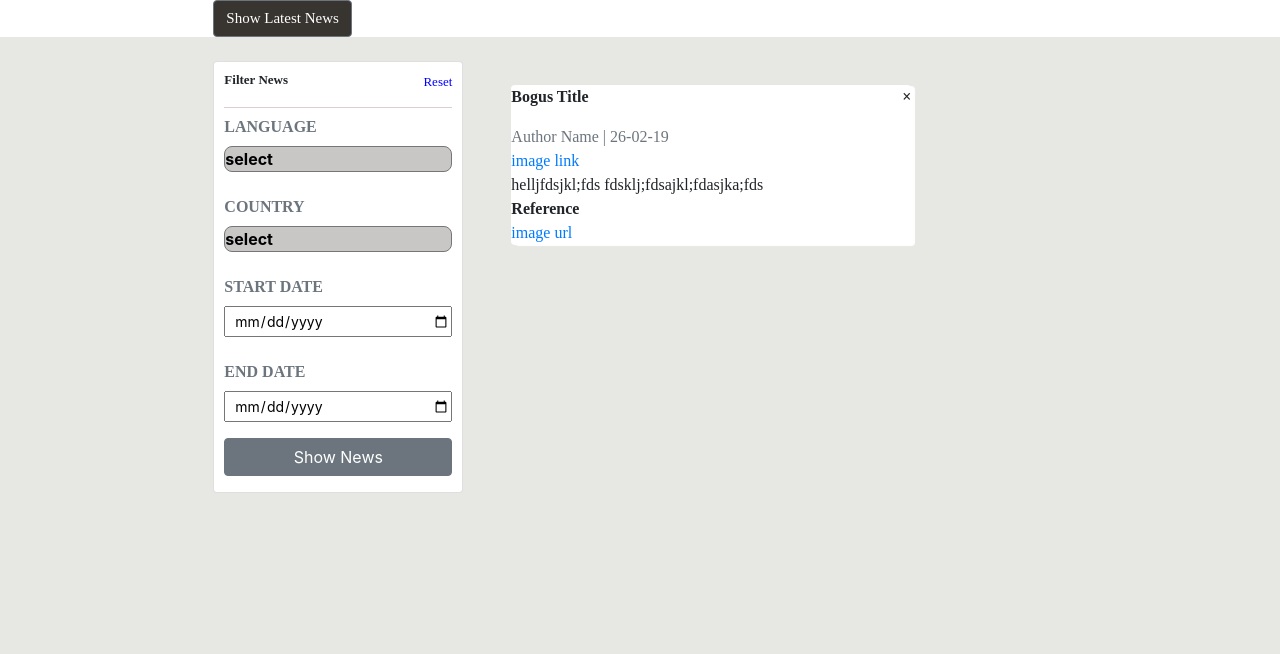
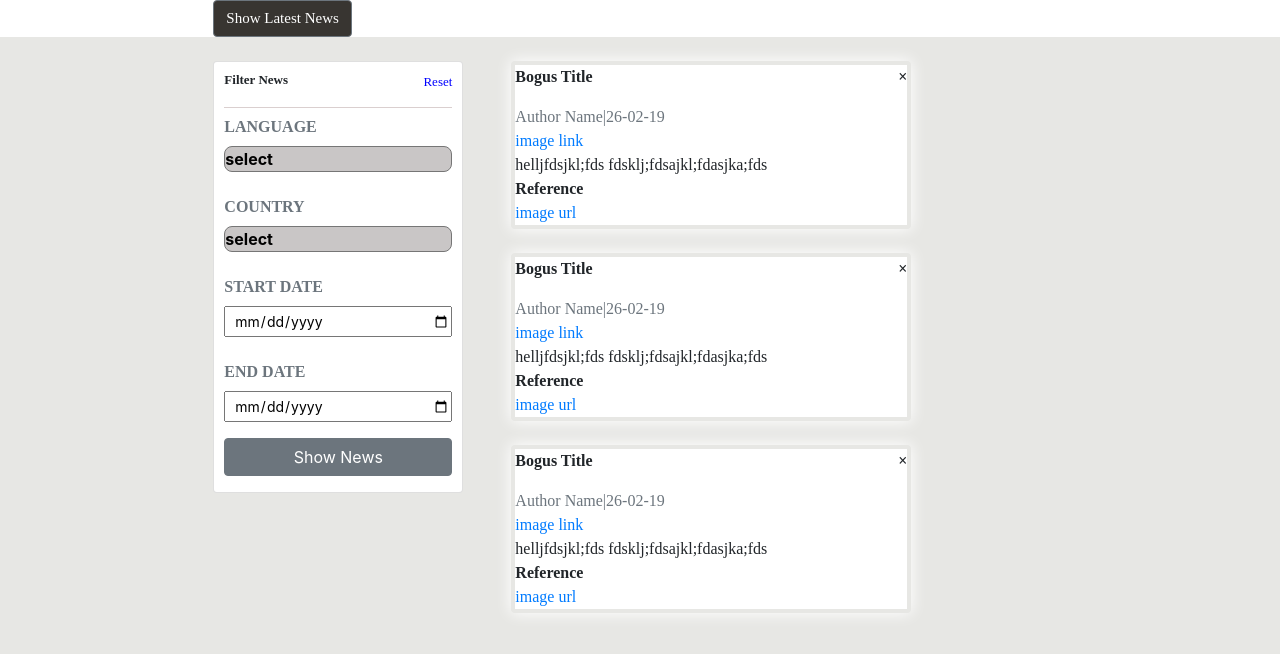
Before and after one commit to Rahulbeniwal26119/news-app, a React (Create React App) app: page / in a window 1280 px wide. Shown: the top 654 px of the page. Built offline with nearby package versions, Linux system fonts and the light colour scheme.

Commit message:
adding some comments

```diff
--- a/src/components/NewsFeed/NewsFeed.css
+++ b/src/components/NewsFeed/NewsFeed.css
@@ -6,7 +6,8 @@
     background-color: #fff;
     width : 400px;
     border-radius: 4px;
-    box-shadow: 4px 1px 1px #fff;
+    border: 4px solid rgb(231, 231, 228);
+    box-shadow: 0px 0px 15px 1px #fff;
 }
 .news-title
 {
--- a/src/components/NewsFeed/NewsFeed.js
+++ b/src/components/NewsFeed/NewsFeed.js
@@ -1,28 +1,103 @@
-import './NewsFeed.css';  //style sheet for NewsFeed
-export default function NewsFeed() {
+import './NewsFeed.css'; // style sheet for NewsFeed
+
+function NewsFeed() {
     return (
         <div>
-        <div className="news-card-main mt-5">  {/* news card component  */}
-            <div className="news-title">    {/* news card title*/}
+            <div className="news-card-main mt-4">
+                {/* news card component  */}
+                <div className="news-title">
+                    {/* news card title*/}
                     <p>Bogus Title</p>
-                <p>&times;</p>                      {/* cross symbol*/}
-            </div>
-            <div className="text-muted">                    {/* author name && date */}
+                    <p>&times;</p>
+                    {/* cross symbol*/} </div>
+                <div className="text-muted">
+                    {/* author name && date */}
                     <span className="author-name">Author Name</span>
-             <span> | </span>
+                    <span>
+                        |
+                    </span>
                     <span className="publish-date">26-02-19</span>
                 </div>
-            <div className="image">                             {/* image for news*/}
-            <a href="#">
+                <div className="image">
+                    {/* image for news*/}
+                    <a href="www.google.com">
                         image link
                     </a>
                 </div>
-            <div className="news-description">                       {/* news decription */}
+                <div className="news-description">
+                    {/* news decription */}
                     helljfdsjkl;fds fdsklj;fdsajkl;fdasjka;fds
                 </div>
                 <div className="reference">Reference</div>
-            <div className="url">                                           {/* reference for total news*/}
-            <a href="#">
+                <div className="url">
+                    {/* reference for total news*/}
+                    <a href="www.google.com">
+                        image url
+                    </a>
+                </div>
+            </div>
+            <div className="news-card-main mt-4">
+                {/* news card component  */}
+                <div className="news-title">
+                    {/* news card title*/}
+                    <p>Bogus Title</p>
+                    <p>&times;</p>
+                    {/* cross symbol*/} </div>
+                <div className="text-muted">
+                    {/* author name && date */}
+                    <span className="author-name">Author Name</span>
+                    <span>
+                        |
+                    </span>
+                    <span className="publish-date">26-02-19</span>
+                </div>
+                <div className="image">
+                    {/* image for news*/}
+                    <a href="www.google.com">
+                        image link
+                    </a>
+                </div>
+                <div className="news-description">
+                    {/* news decription */}
+                    helljfdsjkl;fds fdsklj;fdsajkl;fdasjka;fds
+                </div>
+                <div className="reference">Reference</div>
+                <div className="url">
+                    {/* reference for total news*/}
+                    <a href="www.google.com">
+                        image url
+                    </a>
+                </div>
+            </div>
+             <div className="news-card-main mt-4">
+                {/* news card component  */}
+                <div className="news-title">
+                    {/* news card title*/}
+                    <p>Bogus Title</p>
+                    <p>&times;</p>
+                    {/* cross symbol*/} </div>
+                <div className="text-muted">
+                    {/* author name && date */}
+                    <span className="author-name">Author Name</span>
+                    <span>
+                        |
+                    </span>
+                    <span className="publish-date">26-02-19</span>
+                </div>
+                <div className="image">
+                    {/* image for news*/}
+                    <a href="www.google.com">
+                        image link
+                    </a>
+                </div>
+                <div className="news-description">
+                    {/* news decription */}
+                    helljfdsjkl;fds fdsklj;fdsajkl;fdasjka;fds
+                </div>
+                <div className="reference">Reference</div>
+                <div className="url">
+                    {/* reference for total news*/}
+                    <a href="www.google.com">
                         image url
                     </a>
                 </div>
@@ -30,3 +105,4 @@ export default function NewsFeed() {
         </div>
     )
 }
+export default NewsFeed;
```
Lines whose indentation alone changed are shown as unchanged.
